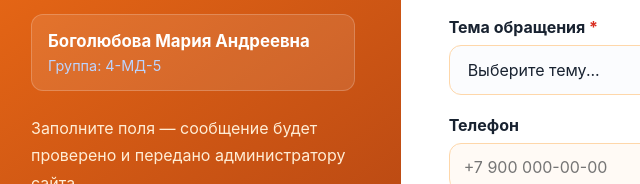
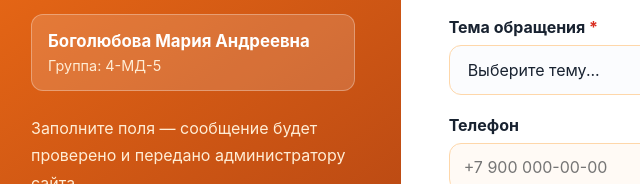
Before and after one commit to BogolyubovaMaria/university-feedback-form, a website: page index.html in a window 1280 px wide. Shown: the part 288-472 px from the top of the page, 166-806 px from the left. Drawn offline with Linux system fonts and the light colour scheme.

Commit message:
Update index.html

```diff
--- a/index.html
+++ b/index.html
@@ -11,14 +11,16 @@
 <body>
   <main class="page">
     <section class="contact-card" aria-labelledby="contact-title">
+
+      <!-- ЛЕВАЯ ПАНЕЛЬ (Оранжевая) -->
       <div class="contact-card__intro">
         <p class="eyebrow">Информационная система кафедры</p>
         <h1 id="contact-title">Форма обратной связи</h1>
 
         <!-- Блок с данными студента -->
-        <div style="background: rgba(255, 255, 255, 0.1); padding: 16px; border-radius: 12px; margin-bottom: 24px; border: 1px solid rgba(255, 255, 255, 0.2);">
+        <div style="background: rgba(255, 255, 255, 0.15); padding: 16px; border-radius: 12px; margin-bottom: 24px; border: 1px solid rgba(255, 255, 255, 0.3);">
           <p style="margin: 0 0 6px 0; font-weight: 700; color: #ffffff; font-size: 1.05rem;">Боголюбова Мария Андреевна</p>
-          <p style="margin: 0; color: #bcd4ff; font-size: 0.9rem;">Группа: 4-МД-5</p>
+          <p style="margin: 0; color: #ffedd5; font-size: 0.9rem;">Группа: 4-МД-5</p>
         </div>
 
         <p>Заполните поля — сообщение будет проверено и передано администратору сайта.</p>
@@ -30,6 +32,7 @@
         </ul>
       </div>
 
+      <!-- ПРАВАЯ ПАНЕЛЬ (Форма) -->
       <form id="contact-form" class="contact-form" novalidate>
         <div class="field">
           <label for="name">Имя <span aria-hidden="true">*</span></label>
@@ -44,7 +47,7 @@
                  autocomplete="email" placeholder="student@example.com" required>
         </div>
 
-        <!-- НОВОЕ ПОЛЕ: Тема обращения -->
+        <!-- Тема обращения -->
         <div class="field">
           <label for="subject">Тема обращения <span aria-hidden="true">*</span></label>
           <select id="subject" name="subject" required style="width: 100%; border: 1px solid var(--border); border-radius: 12px; padding: 13px 14px; color: var(--text); background: #fbfcfe; font: inherit; outline: none; cursor: pointer; transition: border-color 0.2s, box-shadow 0.2s;">
```
